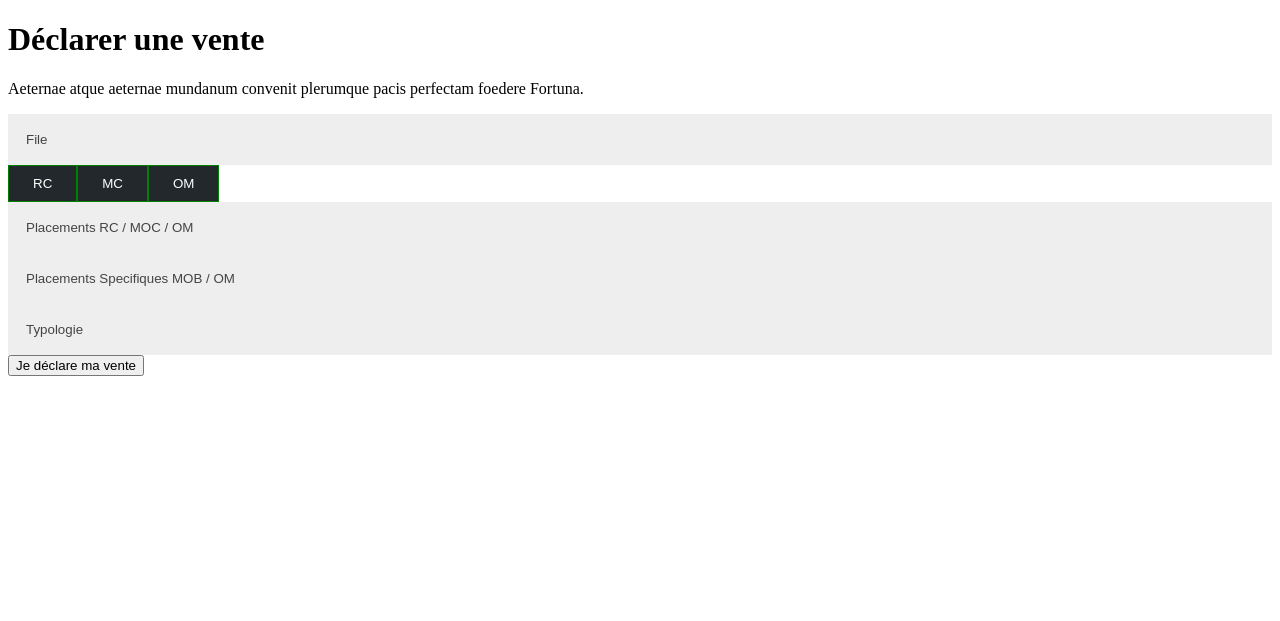
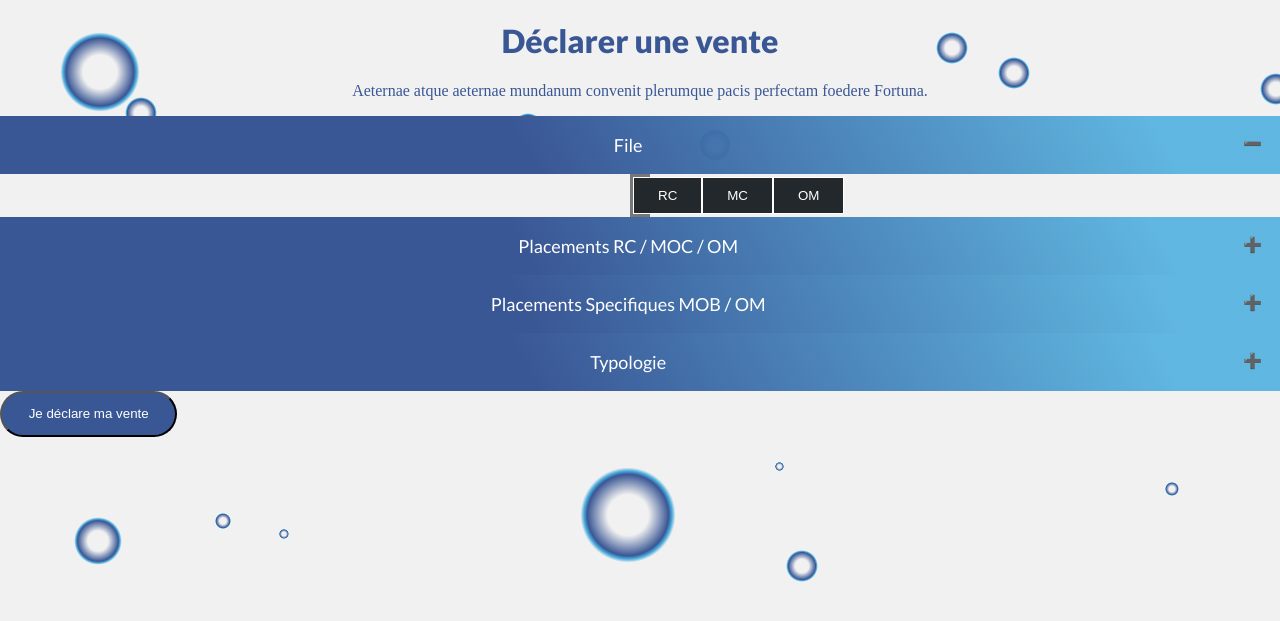
Before and after one commit to Hamadi88/stage, a PHP site: page / in a window 1280 px wide, after a click on "File". Shown: the top 621 px of the page. Run offline with PHP 8.4, Linux system fonts and the light colour scheme.

Commit message:
modification

```diff
--- a/index.php
+++ b/index.php
@@ -20,10 +20,11 @@
 
     <button class="accordion">File</button>
         <div class="file">
+                <div class="position">
                   <button class="rc">RC</button>
                   <button class="mc">MC</button>
                   <button class="om">OM</button>
-
+                </div>
         </div>
 
         <button class="accordion">Placements RC / MOC / OM</button>
@@ -136,8 +137,8 @@
         </div>
 
 
-    <button class="button">Je déclare ma vente
-    </button>
+        <button class="btn btn-bubble">Je déclare ma vente</button>
+
 
     <script src="script.js"></script>
 </body>
--- a/style.css
+++ b/style.css
@@ -1,18 +1,87 @@
+@font-face{
+    font-family:'lato';
+    src:url(Lato-Regular.ttf);
+}
+
+@font-face{
+    font-family:'ptitre';
+    src:url(Lato-Black.ttf);
+}
+
+        body {
+        margin : 0;
+        background: radial-gradient(circle at center, transparent 30%, #3A5795 60%, #4AAEDE 65%, transparent 70%) 5% 9% / 5em 5em,
+        radial-gradient(circle at center, transparent 30%, #3A5795 60%, #4AAEDE 65%, transparent 70%) 10% 24% / 2em 2em,
+        radial-gradient(circle at center, transparent 30%, #3A5795 60%, #4AAEDE 65%, transparent 70%) 56% 32% / 2em 2em,
+        radial-gradient(circle at center, transparent 30%, #3A5795 60%, #4AAEDE 65%, transparent 70%) 80% 14% / 2em 2em,
+        radial-gradient(circle at center, transparent 30%, #3A5795 60%, #4AAEDE 65%, transparent 70%) 75% 8% / 2em 2em,
+        radial-gradient(circle at center, transparent 30%, #3A5795 60%, #4AAEDE 65%, transparent 70%) 101% 18% / 2em 2em,
+        radial-gradient(circle at center, transparent 30%, #3A5795 60%, #4AAEDE 65%, transparent 70%) 41% 28% / 2em 2em,
+        radial-gradient(circle at center, transparent 30%, #3A5795 60%, #4AAEDE 65%, transparent 70%) 110% 144% / 3em 3em,
+        radial-gradient(circle at center, transparent 30%, #3A5795 60%, #4AAEDE 65%, transparent 70%) 49% 137% / 6em 6em,
+        radial-gradient(circle at center, transparent 30%, #3A5795 60%, #4AAEDE 65%, transparent 70%) 17% 122% / 1em 1em,
+        radial-gradient(circle at center, transparent 30%, #3A5795 60%, #4AAEDE 65%, transparent 70%) 63% 136% / 2em 2em,
+        radial-gradient(circle at center, transparent 30%, #3A5795 60%, #4AAEDE 65%, transparent 70%) 6% 133% / 3em 3em,
+        radial-gradient(circle at center, transparent 30%, #3A5795 60%, #4AAEDE 65%, transparent 70%) 92% 114% / 0.87em 0.87em,
+        radial-gradient(circle at center, transparent 30%, #3A5795 60%, #4AAEDE 65%, transparent 70%) 61% 108% / 0.56em 0.56em,
+        radial-gradient(circle at center, transparent 30%, #3A5795 60%, #4AAEDE 65%, transparent 70%) 22% 124% / 0.62em 0.62em,
+        radial-gradient(circle at center, transparent 30%, #3A5795 60%, #4AAEDE 65%, transparent 70%) 112% 87% / 0.5em 0.5em,
+        radial-gradient(circle at center, transparent 30%, #3A5795 60%, #4AAEDE 65%, transparent 40%) 11% 82% / 0.76em 0.76em;
+        background-color: rgba(241, 241, 241, 0.986);
+        background-repeat: no-repeat;
+        color: #3A5795;
+    }
+
+
+
+/*les sous-titres*/
 .accordion {
-    background-color: #eee;
-    color: #444;
+    background: rgb(74,174,222);
+    background: linear-gradient(240deg, rgba(74,174,222,0.8687675753895308) 10%, rgba(58,87,149,1) 59%);
+    color: #FFF;
+    font-size:18px;
+    font-family:'lato';
     cursor: pointer;
     padding: 18px;
     width: 100%;
-    text-align: left;
+    text-align: center;
     border: none;
     outline: none;
     transition: 0.4s;
+
+}
+  /* icone + */
+ .accordion:after {
+    content: '\02795';
+    font-size: 15px;
+    color: #777;
+    float: right;
+    margin-left: 5px;
+  }
+
+  /* icone (-) */
+  .active:after {
+    content: "\2796";
+  }
+
+
+
+/*le paragraphe*/
+.paragraphe{
+    text-align: center;
 }
 
+/*titre en gras */
+.titre{
+    font-family: 'ptitre';
+    text-align: center;
+
+}
+
+/* style des boutons 'file*/
 .file button{
   background-color : #23282d;
-  border: 1px solid green;
+  border: 1px solid white;
   color: white;
   padding: 10px 24px;
   cursor: pointer;
@@ -20,53 +89,83 @@
 
 }
 
+.file{
+    display:none;
+    background-color:#777;
+    opacity: 1;
+    margin:auto;
+    width:20px;
+
+}
+
+.position{
+    display:flex;
+    flex-direction:row;
+    justify-content: space-around;
+    width:100%;
+    padding:3px;
+}
+
+
+/* pour que mes boutons garde une couleur  quand on clik*/
 .rc:focus{
-    background:green;
+    background:#777;
     color:white;
 }
 
 .mc:focus{
-    background:green;
+    background:#777;
     color:white;
 }
 
 .om:focus{
-    background: green;
+    background: rgb(100, 100, 100);
     color:white;
 }
 
+/* couleur au moment du survol*/
 .file button:hover{
-    background-color: green;
+    background-color:#777;
 }
 
  .accordion:hover {
-    background-color: red;
+    background: rgb(35,40,45);
+    background: linear-gradient(240deg, rgba(35,40,45,1) 2%, rgba(58,87,149,1) 40%, rgba(74,174,222,0.8687675753895308) 69%);
+}
+
+/* les boutons de la partie placements rc/mob/om*/
+.PlacRC {
+    padding: 0 15px;
+    background-color:rgba(119, 119, 119, 0.5);
+    display: none;
+    overflow: hidden;
+    text-align:center;
+
+
+}
+
+/* les boutons de la partie placements specifiques*/
+.PlacSpec {
+    padding: 0 15px;
+    background-color:#777;
+    display: none;
+    overflow: hidden;
+    background-color:rgba(119, 119, 119, 0.5);
+    text-align:center;
+}
+
+/* champs deroulant typologie*/
+.Typo {
+    padding: 0 15px;
+    background-color:#777;
+    display: none;
+    overflow: hidden;
+    background-color:rgba(119, 119, 119, 0.5);
+    text-align:center;
 }
 
 
-.PlacRC {
-    padding: 0 15px;
-    background-color: white;
-    display: none;
-    overflow: hidden;
-}
-
-.PlacSpec {
-    padding: 0 15px;
-    background-color: white;
-    display: none;
-    overflow: hidden;
-}
-
-.Typo {
-    padding: 0 15px;
-    background-color: white;
-    display: none;
-    overflow: hidden;
-}
-
-
-
+/* animation sur les checkbox*/
 .check{
     cursor: pointer;
     position: relative;
@@ -129,3 +228,42 @@
     transition: all .2s linear;
     transition-delay: .15s;
 }
+
+
+/*animation du bouton "declarer ma vente " */
+
+
+.btn-bubble {
+    color: white;
+    background-color: #23282D;
+    background-repeat: no-repeat;
+  }
+
+.btn-bubble:hover, .btn-bubble:focus {
+    animation: bubbles 1s forwards ease-out;
+    background: radial-gradient(circle at center, transparent 30%, #eef 60%, #eef 65%, transparent 70%) -4% 139% / 1.02em 1.02em, radial-gradient(circle at center, transparent 30%, #eef 60%, #eef 65%, transparent 70%) 110% 144% / 0.96em 0.96em, radial-gradient(circle at center, transparent 30%, #eef 60%, #eef 65%, transparent 70%) 49% 137% / 0.6em 0.6em, radial-gradient(circle at center, transparent 30%, #eef 60%, #eef 65%, transparent 70%) 17% 122% / 0.61em 0.61em, radial-gradient(circle at center, transparent 30%, #eef 60%, #eef 65%, transparent 70%) 63% 136% / 0.55em 0.55em, radial-gradient(circle at center, transparent 30%, #eef 60%, #eef 65%, transparent 70%) 6% 133% / 0.62em 0.62em, radial-gradient(circle at center, transparent 30%, #eef 60%, #eef 65%, transparent 70%) 92% 114% / 0.87em 0.87em, radial-gradient(circle at center, transparent 30%, #eef 60%, #eef 65%, transparent 70%) 61% 108% / 0.56em 0.56em, radial-gradient(circle at center, transparent 30%, #eef 60%, #eef 65%, transparent 70%) 22% 124% / 0.62em 0.62em, radial-gradient(circle at center, transparent 30%, #eef 60%, #eef 65%, transparent 70%) 112% 87% / 0.5em 0.5em, radial-gradient(circle at center, transparent 30%, #eef 60%, #eef 65%, transparent 70%) 11% 82% / 0.76em 0.76em;
+    background-color:#44aaaa;
+    background-repeat: no-repeat;
+}
+
+@keyframes bubbles {
+    100% {
+      background-position: -8% -30%, 111% -347%, 41% -358%, 22% -276%, 63% -14%, 8% -7%, 91% -277%, 58% -360%, 14% -41%, 119% -307%, 12% -165%;
+      box-shadow: inset 0 -6.5em 0 #3A5795;
+    }
+}
+
+.btn {
+    background-color: #3A5795;
+    display: inline-block;
+    text-decoration: none;
+    padding: 1em 2em;
+    left:60px;
+    border-radius: 30px;
+}
+
+
+  .btn:hover {
+
+      cursor: url("https://s3-us-west-2.amazonaws.com/s.cdpn.io/9632/happy.png"), auto;
+  }
```
Also changed, not shown: OFL.txt (added, +92 -0 lines), Lato-Black.ttf (added), Lato-BlackItalic.ttf (added), Lato-Bold.ttf (added), Lato-BoldItalic.ttf (added), Lato-Hairline.ttf (added), Lato-HairlineItalic.ttf (added), Lato-Italic.ttf (added), Lato-Light.ttf (added), Lato-LightItalic.ttf (added), Lato-Regular.ttf (added).
